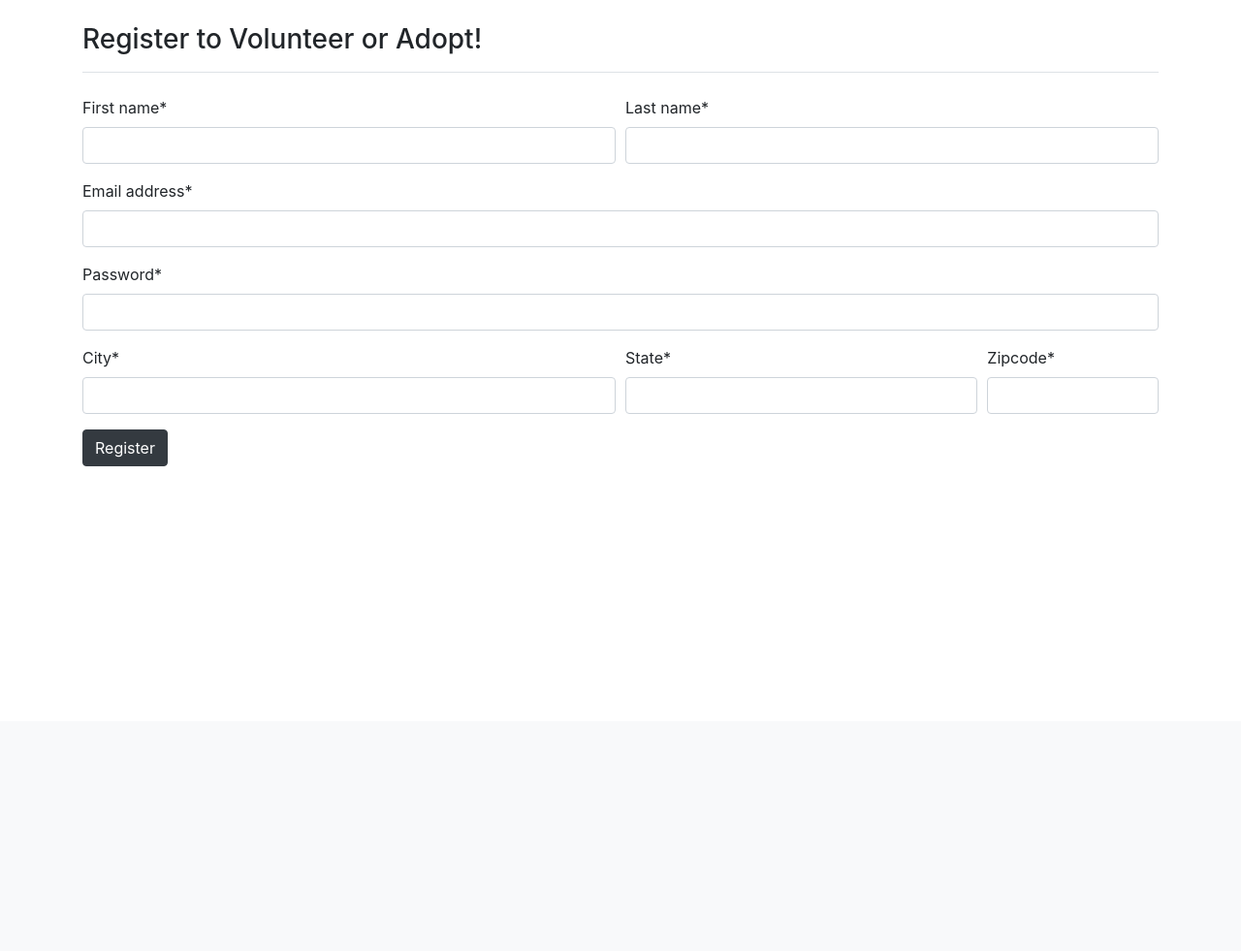
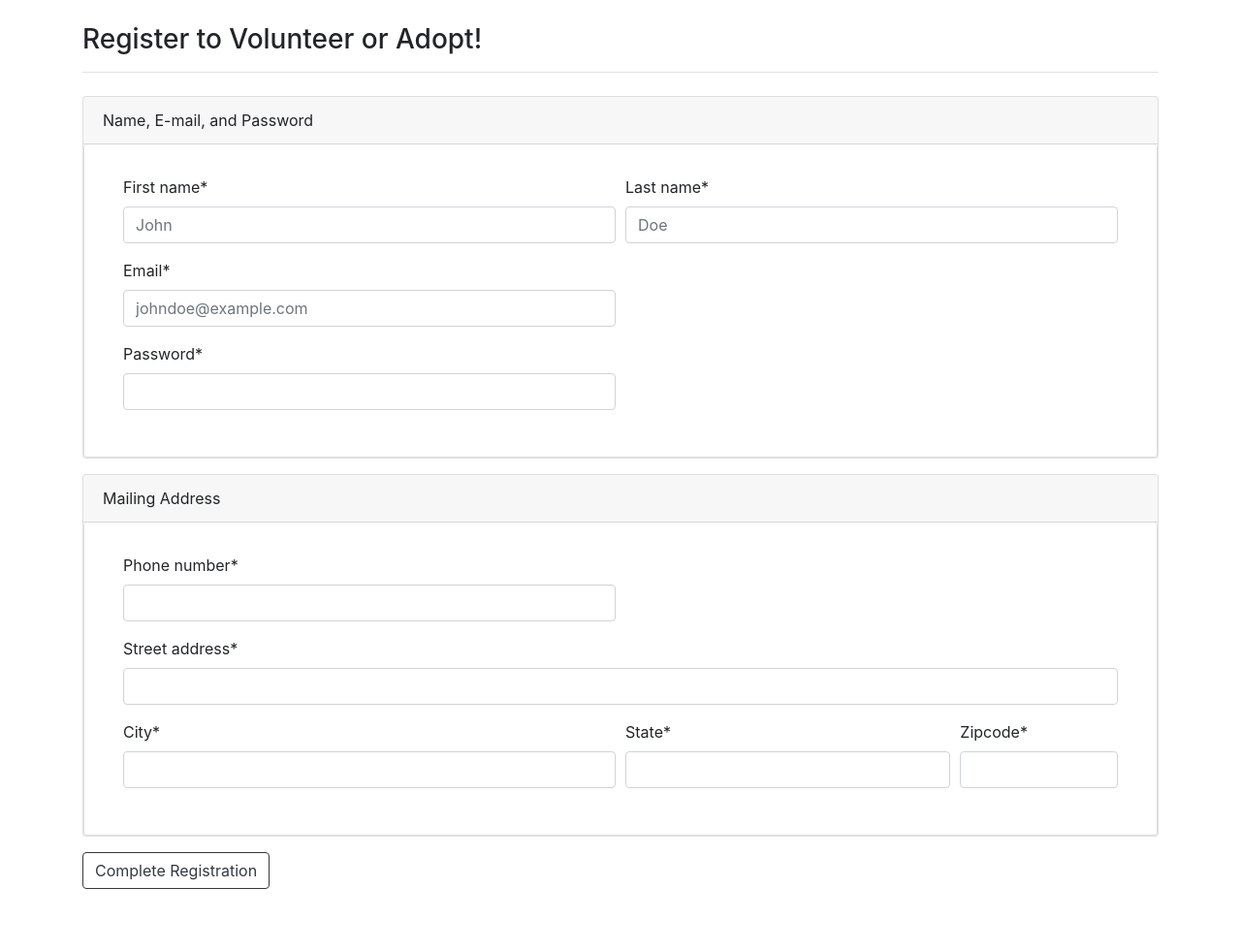
Before and after one commit to rbmccr/NSS-Back-End-Capstone-Critter, a Django app: page /register in a window 1280 px wide. Shown: the part 56-1037 px from the top of the page at 97% size. Before the commit the page ends 537 px from the top, so only its background shows below. Run offline with Django 3.2, Linux system fonts and the light colour scheme; some libraries are stand-ins or nearby versions.

Commit message:
crispy registration form now styled and functional

```diff
--- a/app/forms.py
+++ b/app/forms.py
@@ -2,23 +2,38 @@ from django.contrib.auth.models import User
 from django import forms
 from app.models import *
 
+import itertools
 from crispy_forms.helper import FormHelper
 from crispy_forms.layout import Layout, Submit, Row, Column
 
 class UserForm(forms.ModelForm):
+    """
+        This class is used in registration to define first_name, last_name, email, and password.
+        The __init__ method has been modified in order to display crispy forms in a specific way.
+    """
+    first_name = forms.CharField(widget=forms.TextInput(attrs={'placeholder': 'John'}))
+    last_name = forms.CharField(widget=forms.TextInput(attrs={'placeholder': 'Doe'}))
+    email = forms.CharField(widget=forms.TextInput(attrs={'placeholder': 'johndoe@example.com'}))
     password = forms.CharField(widget=forms.PasswordInput())
 
     def __init__(self, *args, **kwargs):
         super().__init__(*args, **kwargs)
         self.helper = FormHelper()
+        self.helper.form_tag = False
         self.helper.layout = Layout(
             Row(
                 Column('first_name', css_class='form-group col-md-6 mb-0'),
                 Column('last_name', css_class='form-group col-md-6 mb-0'),
                 css_class='form-row'
             ),
-            'email',
-            'password'
+            Row(
+                Column('email', css_class='form-group col-md-6 mb-0'),
+                css_class='form-row'
+            ),
+            Row(
+                Column('password', css_class='form-group col-md-6 mb-0'),
+                css_class='form-row'
+            ),
         )
 
     class Meta:
@@ -31,14 +46,22 @@ class VolunteerForm(forms.ModelForm):
     def __init__(self, *args, **kwargs):
         super().__init__(*args, **kwargs)
         self.helper = FormHelper()
+        self.helper.form_tag = False
         self.helper.layout = Layout(
+            Row(
+                Column('phone_number', css_class='form-group col-md-6 mb-0'),
+                css_class='form-row'
+            ),
+            Row(
+                Column('street_address', css_class='form-group col-md-12 mb-0'),
+                css_class='form-row'
+            ),
             Row(
                 Column('city', css_class='form-group col-md-6 mb-0'),
                 Column('state', css_class='form-group col-md-4 mb-0'),
                 Column('zipcode', css_class='form-group col-md-2 mb-0'),
                 css_class='form-row'
             ),
-            Submit('submit', 'Register', css_class='btn btn-dark')
         )
 
     class Meta:
--- a/app/templates/app/register.html
+++ b/app/templates/app/register.html
@@ -9,14 +9,33 @@
       <strong>Thank you for registering!</strong>
       <a href="{% url 'app:index' %}">Return to the homepage.</a><br />
     {% else %}
-      {% comment %} <form id="user_form" method="post" action="{% url 'app:register' %}" enctype="multipart/form-data">
-          {% csrf_token %}
-          {{ user_form|crispy }}
-          {{ volunteer_form|crispy }}
-          <input type="hidden" value="{{next}}" name="next"/>
-          <input class="btn btn-dark" type="submit" name="submit" value="Register" />
-      </form> {% endcomment %}
-      {% crispy user_form %}
-      {% crispy volunteer_form %}
+      <form id='user_form' method='post' action="{% url 'app:register' %}" enctype='multipart/form-data'>
+        {% csrf_token %}
+        <div class='card mb-3'>
+          <div class='card-header'>
+            Name, E-mail, and Password
+          </div>
+          <ul class='list-group'>
+            <li class='list-group-item'>
+              <div class='card-body'>
+                {% crispy user_form %}
+              </div>
+            </li>
+          </ul>
+        </div>
+        <div class='card mb-3'>
+          <div class='card-header'>
+            Mailing Address
+          </div>
+          <ul class='list-group'>
+            <li class='list-group-item'>
+              <div class='card-body'>
+                {% crispy volunteer_form %}
+              </div>
+            </li>
+          </ul>
+        </div>
+        <input class="btn btn-outline-dark" type="submit" name="submit" value="Complete Registration" />
+      </form>
     {% endif %}
 {% endblock content %}
```
